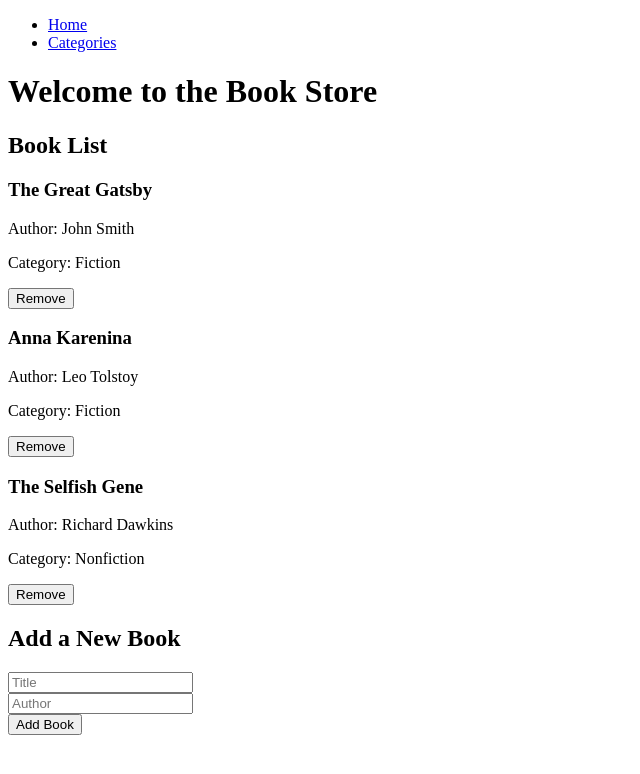
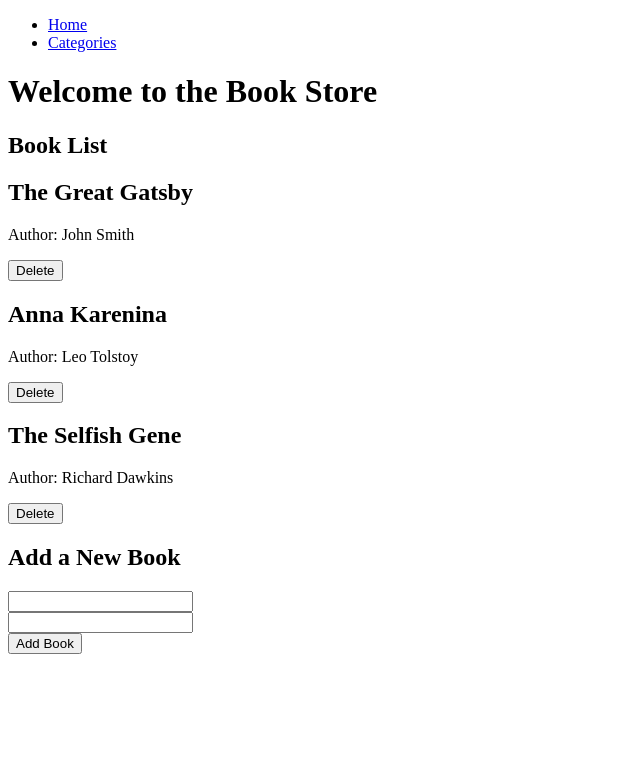
Before and after one commit to Sonikak004/book-store, a React (Create React App) app: page / in a window 1280 px wide. Shown: the top 774 px of the page, without its empty margins (0-640 px from the left). Built offline with nearby package versions, Linux system fonts and the light colour scheme.

Commit message:
books are accessed from inside the <BookList> Component with useSelector

```diff
--- a/src/components/BookList.js
+++ b/src/components/BookList.js
@@ -1,32 +1,29 @@
-import PropTypes from 'prop-types';
 import React from 'react';
+import { useSelector, useDispatch } from 'react-redux';
 import IndividualBook from './IndividualBook';
+import { removeBook } from '../redux/books/booksSlice';
 
-function BookList({ books, onDelete }) {
+function BookList() {
+  const books = useSelector((state) => state.books);
+  const dispatch = useDispatch();
+
+  const handleDelete = (bookId) => {
+    dispatch(removeBook(bookId));
+  };
+
   return (
     <div>
       {books.map((book) => (
         <IndividualBook
-          key={book.id}
-          id={book.id}
+          key={book.item_id}
+          id={book.item_id}
           title={book.title}
           author={book.author}
-          onDelete={onDelete}
+          onDelete={handleDelete}
         />
       ))}
     </div>
   );
 }
 
-BookList.propTypes = {
-  books: PropTypes.arrayOf(
-    PropTypes.shape({
-      id: PropTypes.number.isRequired,
-      title: PropTypes.string.isRequired,
-      author: PropTypes.string.isRequired,
-    }),
-  ).isRequired,
-  onDelete: PropTypes.func.isRequired,
-};
-
 export default BookList;
--- a/src/components/HomePage.js
+++ b/src/components/HomePage.js
@@ -1,68 +1,25 @@
-// src/components/HomePage.js
-import React, { useState } from 'react';
+import React from 'react';
 import { useDispatch, useSelector } from 'react-redux';
-import { addBook, removeBook } from '../redux/books/booksSlice';
-import Book from './book';
+import BookList from './BookList';
+import NewBookForm from './NewBookForm';
+import { addBook } from '../redux/books/booksSlice';
 
 function HomePage() {
-  const [newBookTitle, setNewBookTitle] = useState('');
-  const [newBookAuthor, setNewBookAuthor] = useState('');
+  const dispatch = useDispatch();
+  const books = useSelector((state) => state.books.books);
 
-  const books = useSelector((state) => state.books);
-  const dispatch = useDispatch();
-
-  const handleAddBook = () => {
-    const newBook = {
-      item_id: `item${books.length + 1}`,
-      title: newBookTitle,
-      author: newBookAuthor,
-      category: 'Unknown',
-    };
+  const handleAddBook = (newBook) => {
     dispatch(addBook(newBook));
-    setNewBookTitle('');
-    setNewBookAuthor('');
-  };
-
-  // Event handler for removing a book
-  const handleRemoveBook = (itemId) => {
-    dispatch(removeBook(itemId));
   };
 
   return (
     <div>
       <h1>Welcome to the Book Store</h1>
       <h2>Book List</h2>
-      {books.map((book) => (
-        <div key={book.item_id}>
-          {/* Display individual book details */}
-          <Book title={book.title} author={book.author} category={book.category} />
-          {/* Button to remove the book */}
-          <button type="button" onClick={() => handleRemoveBook(book.item_id)}>
-            Remove
-          </button>
-        </div>
-      ))}
+      <BookList books={books} />
 
       <h2>Add a New Book</h2>
-      <div>
-        <input
-          type="text"
-          value={newBookTitle}
-          onChange={(e) => setNewBookTitle(e.target.value)}
-          placeholder="Title"
-        />
-      </div>
-      <div>
-        <input
-          type="text"
-          value={newBookAuthor}
-          onChange={(e) => setNewBookAuthor(e.target.value)}
-          placeholder="Author"
-        />
-      </div>
-      <button type="button" onClick={handleAddBook}>
-        Add Book
-      </button>
+      <NewBookForm onAddBook={handleAddBook} />
     </div>
   );
 }
--- a/src/components/NewBookForm.js
+++ b/src/components/NewBookForm.js
@@ -7,11 +7,13 @@ function NewBookForm({ onAddBook }) {
 
   const handleSubmit = (e) => {
     e.preventDefault();
-    if (title.trim() && author.trim()) {
-      onAddBook({ title, author });
-      setTitle('');
-      setAuthor('');
-    }
+    const newBook = {
+      title,
+      author,
+    };
+    onAddBook(newBook);
+    setTitle('');
+    setAuthor('');
   };
 
   return (
@@ -22,6 +24,7 @@ function NewBookForm({ onAddBook }) {
       <div>
         <input type="text" id="author" value={author} onChange={(e) => setAuthor(e.target.value)} />
       </div>
+
       <button type="submit">Add Book</button>
     </form>
   );
```
